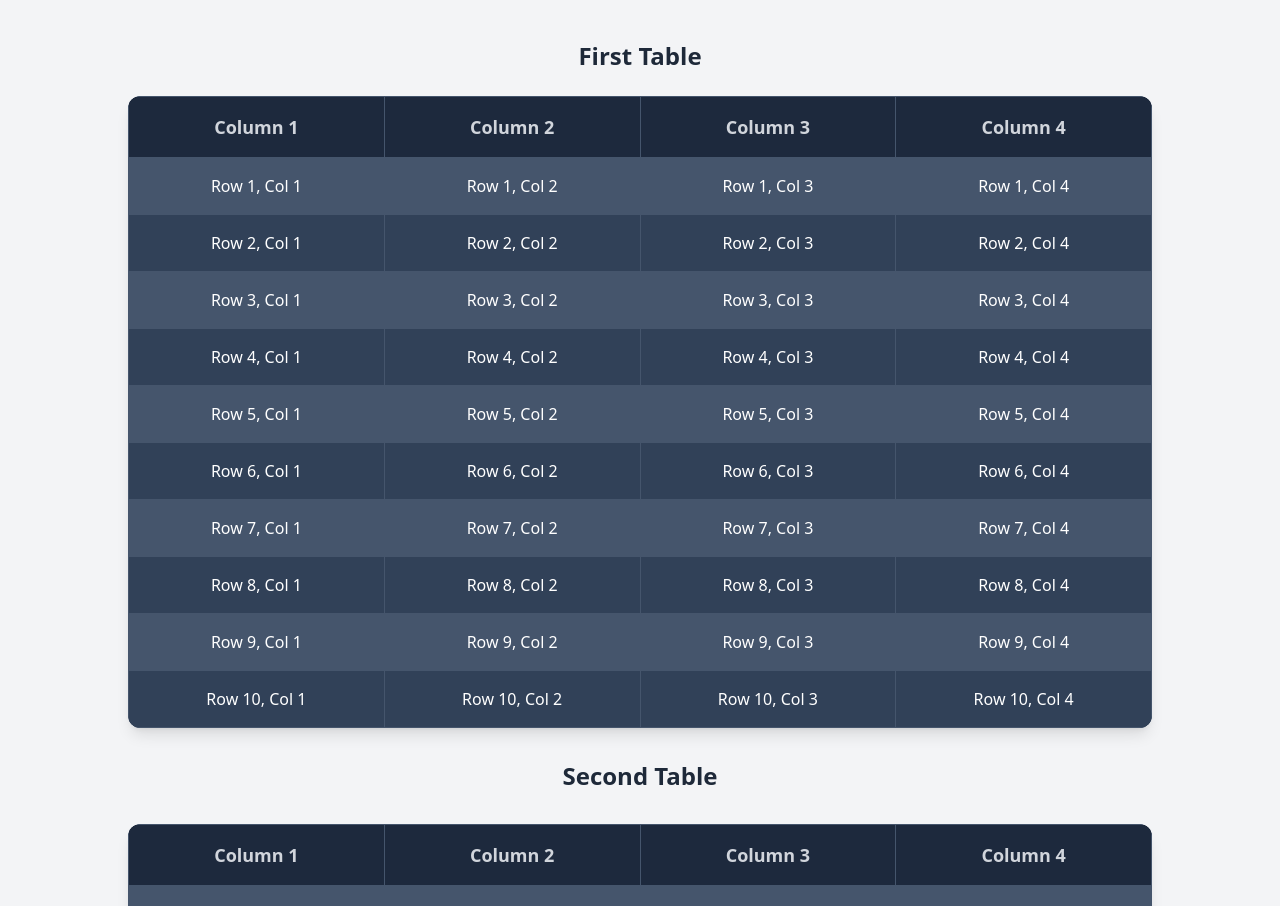
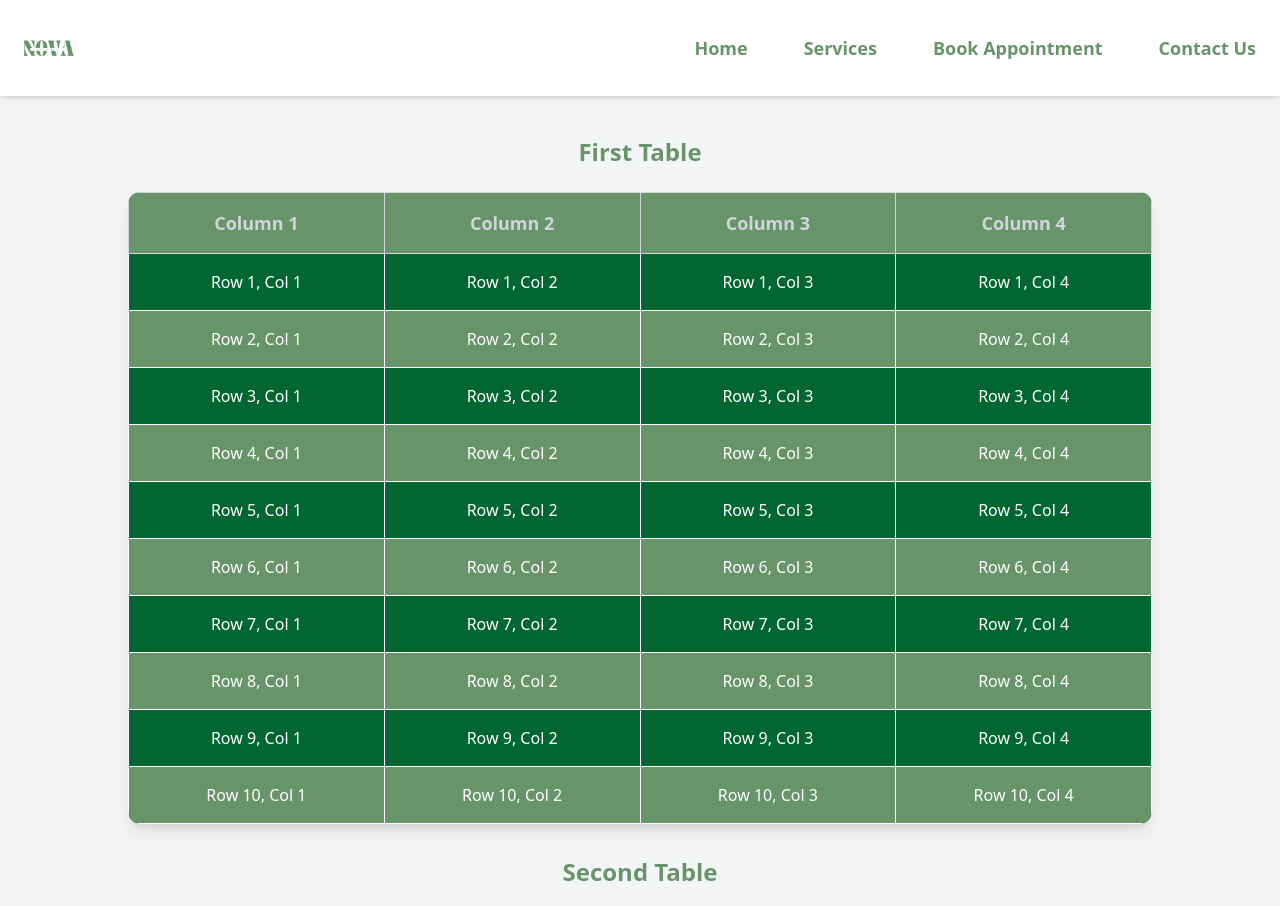
Before and after one commit to Aougnitch/salonsite, a React (Vite) app: page /pricingPage in a window 1280 px wide. Shown: the top 906 px of the page. Built offline with nearby package versions, Linux system fonts and the light colour scheme.

Commit message:
fixed navigation issues

```diff
--- a/src/nailSalon.jsx
+++ b/src/nailSalon.jsx
@@ -74,11 +74,51 @@ const NailSalon = () => {
         </button>
 
         <ul className={`md:flex gap-6 text-lg font-bold absolute md:static bg-white md:bg-transparent top-0 left-0 w-full h-full md:w-auto md:h-auto md:flex-row flex-col items-center justify-center transition-transform duration-500 ease-in-out transform ${menuOpen ? 'translate-y-0 flex fixed bg-white w-screen h-screen z-98' : 'hidden md:flex'}`} style={{ zIndex: menuOpen ? 98 : 'auto' }}>
-          <li><Link to="about" smooth={true} duration={500} className="block p-4 text-backcolor hover:text-light-pink-100 cursor-pointer" onClick={() => setMenuOpen(false)}>About</Link></li>
-          <li><Link to="work" smooth={true} duration={500} className="block p-4 text-backcolor hover:text-light-pink-100 cursor-pointer" onClick={() => setMenuOpen(false)}>Our Work</Link></li>
-          <li><Link to="pricing" smooth={true} duration={500} className="block p-4 text-backcolor hover:text-light-pink-100 cursor-pointer" onClick={() => setMenuOpen(false)}>Services</Link></li>
-          <li><Link to="contact" smooth={true} duration={500} className="block p-4 text-backcolor hover:text-light-pink-100 cursor-pointer" onClick={() => setMenuOpen(false)}>Find Us</Link></li>
-        </ul>
+                        {/* <li><Link to="about" smooth={true} duration={500} className="block p-4 text-backcolor hover:text-light-pink-100 cursor-pointer" onClick={() => setMenuOpen(false)}>About</Link></li> */}
+                        {/* <li><Link to="work" smooth={true} duration={500} className="block p-4 text-backcolor hover:text-light-pink-100 cursor-pointer" onClick={() => setMenuOpen(false)}>Our Work</Link></li> */}
+
+                        {/* Changed Services to use navigate */}
+                        <li>
+                          <button
+                            onClick={() => {
+                              setMenuOpen(false);
+                              navigate('/');
+                            }}
+                            className="block p-4 text-backcolor hover:text-light-pink-100 cursor-pointer bg-transparent"
+                          >
+                            Home
+                          </button>
+                        </li>
+                        <li>
+                          <button
+                            onClick={() => {
+                              setMenuOpen(false);
+                              navigate('/pricingPage');
+                            }}
+                            className="block p-4 text-backcolor hover:text-light-pink-100 cursor-pointer bg-transparent"
+                          >
+                            Services
+                          </button>
+                        </li>
+
+                        {/* New "Book Appointment" link */}
+                        <li>
+                          <a
+                            href="YOUR_BOOKING_URL_HERE"
+                            target="_blank"
+                            rel="noopener noreferrer"
+                            className="block p-4 text-backcolor hover:text-light-pink-100 cursor-pointer"
+                            onClick={() => setMenuOpen(false)}
+                          >
+                            Book Appointment
+                          </a>
+                        </li>
+
+                        <li><Link to="contact" smooth={true} duration={500} className="block p-4 text-backcolor hover:text-light-pink-100 cursor-pointer" onClick={() => setMenuOpen(false)}>Contact Us</Link></li>
+
+
+
+                      </ul>
       </nav>
 
       <div className="w-full flex flex-col items-center pt-40 md:pt-24 ">
--- a/src/pricingPage.jsx
+++ b/src/pricingPage.jsx
@@ -1,25 +1,98 @@
-import React from "react";
+import './App.css'
+
+import React, { useState } from "react";
+import "react-responsive-carousel/lib/styles/carousel.min.css";
+import {FaBars, FaTimes } from "react-icons/fa";
+import { Link } from "react-scroll";
+import logo from "./assets/logo-no-bg.png"
+import { useNavigate } from "react-router-dom";
+
+
 
 const TablePage = () => {
+  const navigate = useNavigate();
+  const [menuOpen, setMenuOpen] = useState(false);
+
   return (
+
     <div className="min-h-screen flex flex-col items-center p-10 bg-gray-100">
-      <div className="w-full max-w-5xl">
+      <nav className="text-white p-2 w-full flex justify-between items-center fixed top-0 left-0 z-50 bg-white shadow-md">
+              <img src={logo} alt="Logo" className="h-20" />
+              <button
+                className="md:hidden text-backcolor z-99 text-2xl mr-4"
+                onClick={() => setMenuOpen(!menuOpen)}
+              >
+                {menuOpen ? <FaTimes /> : <FaBars />}
+              </button>
+
+               <ul className={`md:flex gap-6 text-lg font-bold absolute md:static bg-white md:bg-transparent top-0 left-0 w-full h-full md:w-auto md:h-auto md:flex-row flex-col items-center justify-center transition-transform duration-500 ease-in-out transform ${menuOpen ? 'translate-y-0 flex fixed bg-white w-screen h-screen z-98' : 'hidden md:flex'}`} style={{ zIndex: menuOpen ? 98 : 'auto' }}>
+                {/* <li><Link to="about" smooth={true} duration={500} className="block p-4 text-backcolor hover:text-light-pink-100 cursor-pointer" onClick={() => setMenuOpen(false)}>About</Link></li> */}
+                {/* <li><Link to="work" smooth={true} duration={500} className="block p-4 text-backcolor hover:text-light-pink-100 cursor-pointer" onClick={() => setMenuOpen(false)}>Our Work</Link></li> */}
+
+                {/* Changed Services to use navigate */}
+                <li>
+                          <button
+                            onClick={() => {
+                              setMenuOpen(false);
+                              navigate('/');
+                            }}
+                            className="block p-4 text-backcolor hover:text-light-pink-100 cursor-pointer bg-transparent"
+                          >
+                            Home
+                          </button>
+                        </li>
+                <li>
+                  <button
+                    onClick={() => {
+                      setMenuOpen(false);
+                      navigate('/pricingPage');
+                    }}
+                    className="block p-4 text-backcolor hover:text-light-pink-100 cursor-pointer bg-transparent"
+                  >
+                    Services
+                  </button>
+                </li>
+                <li>
+                  <a
+                    href="YOUR_BOOKING_URL_HERE"
+                    target="_blank"
+                    rel="noopener noreferrer"
+                    className="block p-4 text-backcolor hover:text-light-pink-100 cursor-pointer"
+                    onClick={() => setMenuOpen(false)}
+                  >
+                    Book Appointment
+                  </a>
+                </li>
+                <li><Link to="contact" smooth={true} duration={500} className="block p-4 text-backcolor hover:text-light-pink-100 cursor-pointer"
+                onClick={() => {
+                  setMenuOpen(false);
+                  navigate('/');
+
+                }}
+
+                >Contact Us</Link></li>
+
+
+              </ul>
+
+            </nav>
+      <div className="w-full max-w-5xl pt-24">
         {/* Table 1 */}
-        <h2 className="text-2xl font-semibold text-gray-800 mb-6 text-center">First Table</h2>
+        <h2 className="text-2xl font-semibold text-backcolor mb-6 text-center">First Table</h2>
         <div className="overflow-x-auto shadow-lg rounded-xl">
-          <table className="w-full bg-slate-700 text-white rounded-xl overflow-hidden">
+          <table className="w-full bg-backcolor text-white rounded-xl overflow-hidden">
             <thead>
-              <tr className="bg-slate-800 text-lg text-gray-300">
+              <tr className="bg-backcolor text-lg text-gray-300">
                 {[...Array(4)].map((_, colIdx) => (
-                  <th key={colIdx} className="p-4 border border-slate-600">Column {colIdx + 1}</th>
+                  <th key={colIdx} className="p-4 border border-green-bg-green-800">Column {colIdx + 1}</th>
                 ))}
               </tr>
             </thead>
             <tbody>
               {[...Array(10)].map((_, rowIdx) => (
-                <tr key={rowIdx} className="odd:bg-slate-600 even:bg-slate-700 hover:bg-slate-500 transition">
+                <tr key={rowIdx} className="odd:bg-green-800 even:bg-backcolor hover:bg-slate-500 transition">
                   {[...Array(4)].map((_, colIdx) => (
-                    <td key={colIdx} className="p-4 border border-slate-600 text-center">
+                    <td key={colIdx} className="p-4 border border-green-bg-green-800 text-center">
                       Row {rowIdx + 1}, Col {colIdx + 1}
                     </td>
                   ))}
@@ -30,21 +103,21 @@ const TablePage = () => {
         </div>
 
         {/* Table 2 */}
-        <h2 className="text-2xl font-semibold text-gray-800 my-8 text-center">Second Table</h2>
+        <h2 className="text-2xl font-semibold text-backcolor my-8 text-center">Second Table</h2>
         <div className="overflow-x-auto shadow-lg rounded-xl">
-          <table className="w-full bg-slate-700 text-white rounded-xl overflow-hidden">
+          <table className="w-full bg-backcolor text-white rounded-xl overflow-hidden">
             <thead>
-              <tr className="bg-slate-800 text-lg text-gray-300">
+              <tr className="bg-backcolor text-lg text-gray-300">
                 {[...Array(4)].map((_, colIdx) => (
-                  <th key={colIdx} className="p-4 border border-slate-600">Column {colIdx + 1}</th>
+                  <th key={colIdx} className="p-4 border border-green-bg-green-800">Column {colIdx + 1}</th>
                 ))}
               </tr>
             </thead>
             <tbody>
               {[...Array(10)].map((_, rowIdx) => (
-                <tr key={rowIdx} className="odd:bg-slate-600 even:bg-slate-700 hover:bg-slate-500 transition">
+                <tr key={rowIdx} className="odd:bg-green-800 even:bg-backcolor hover:bg-slate-500 transition">
                   {[...Array(4)].map((_, colIdx) => (
-                    <td key={colIdx} className="p-4 border border-slate-600 text-center">
+                    <td key={colIdx} className="p-4 border border-green-bg-green-800 text-center">
                       Row {rowIdx + 1}, Col {colIdx + 1}
                     </td>
                   ))}
```
